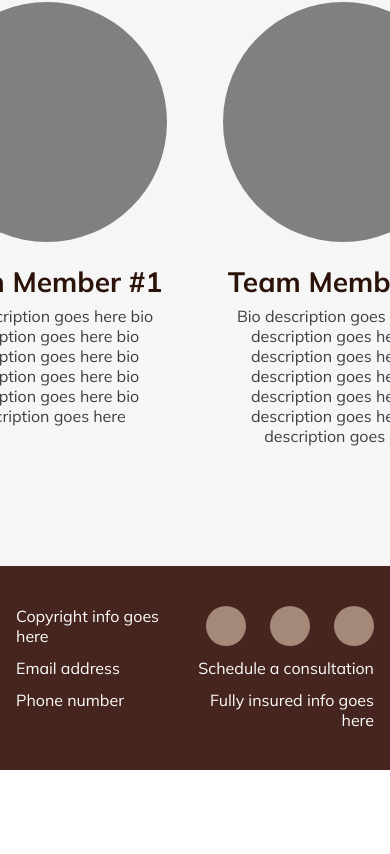
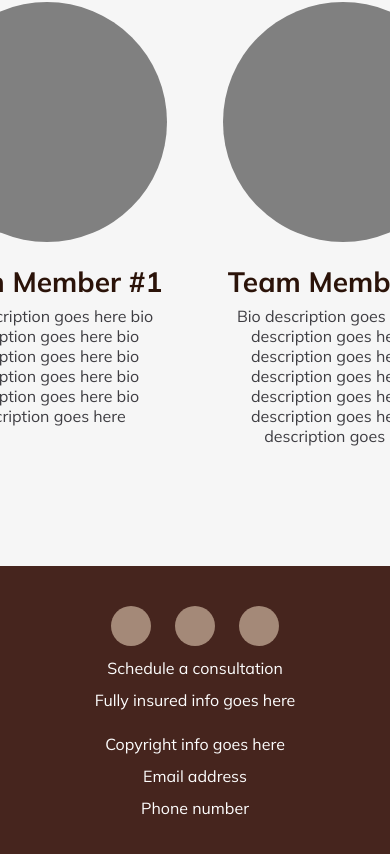
Before and after one commit to dot-slash-digital/tng-web, a Next.js app: page / in a window 390 px wide. Shown: the part 4854-5708 px from the top of the page. Before the commit the page ends 5624 px from the top, so only its background shows below. Built offline with nearby package versions, Linux system fonts and the light colour scheme.

Commit message:
[Footer] Mobile responsiveness

```diff
--- a/app/styles/components/footer.module.scss
+++ b/app/styles/components/footer.module.scss
@@ -1,5 +1,6 @@
 @use "@colors" as colors;
 @use "@fonts" as fonts;
+@import "@breakpoints";
 
 .component {
   background-color: colors.$brown-500;
@@ -9,6 +10,13 @@
 .content {
   display: flex;
   justify-content: space-between;
+
+  @include breakpoint(mobile) {
+    flex-direction: column-reverse;
+    align-items: center;
+    justify-content: flex-start;
+    gap: 24px;
+  }
 }
 
 .left,
@@ -16,6 +24,10 @@
   display: flex;
   flex-direction: column;
   gap: 12px;
+
+  @include breakpoint(mobile) {
+    align-items: center;
+  }
 }
 
 .right {
@@ -23,6 +35,10 @@
 
   .row-link-container {
     justify-content: flex-end;
+  }
+
+  @include breakpoint(mobile) {
+    text-align: center;
   }
 }
 
@@ -44,6 +60,10 @@
   display: flex;
   justify-content: flex-end;
   gap: 24px;
+
+  @include breakpoint(mobile) {
+    justify-content: center;
+  }
 }
 
 .social-media-link {
```
